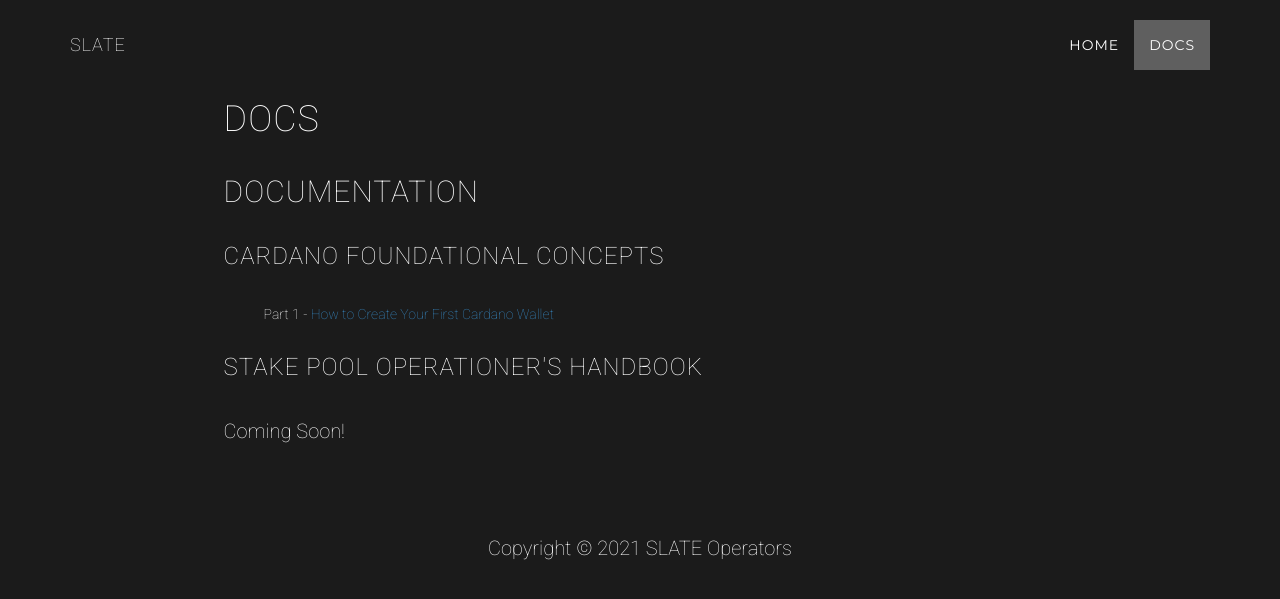
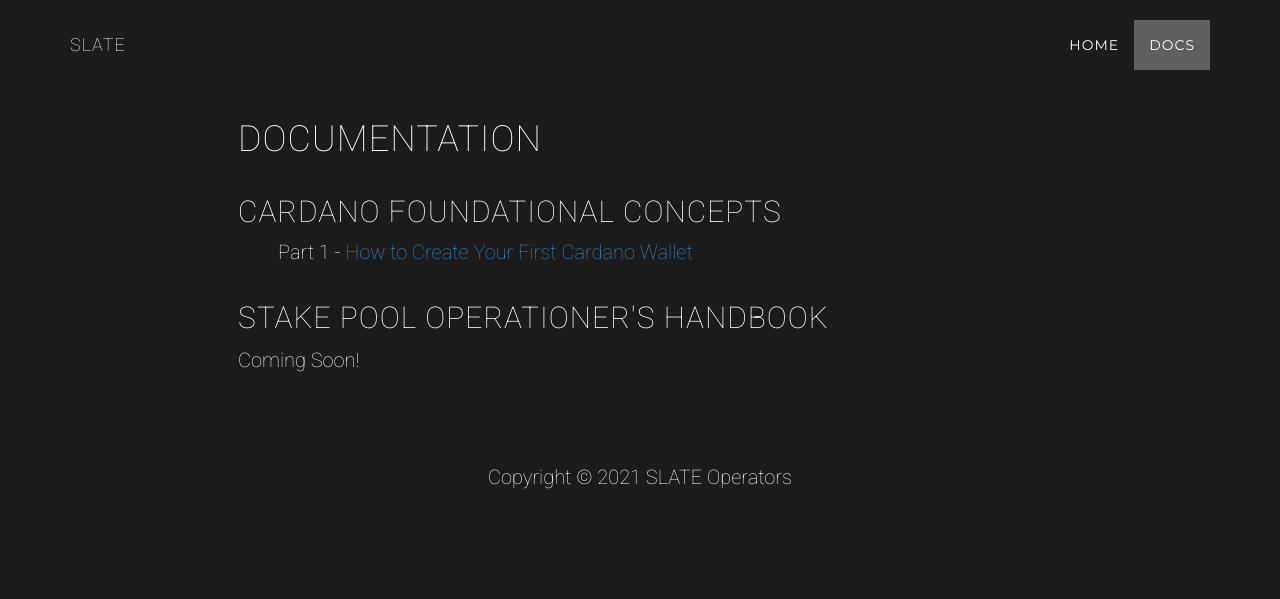
Before and after one commit to jdloft/slate-site, a Jekyll site: the page built from docs.html, in a window 1280 px wide. Shown: the top 599 px of the page. Built offline with Jekyll 4.4.1, drawn with Linux system fonts in a browser that asks for light colours.

Commit message:
Improved layout and headings

```diff
--- a/_layouts/page.html
+++ b/_layouts/page.html
@@ -2,11 +2,13 @@
 layout: default
 ---
 
-<div class="content-container">
+<div class="center-content">
   <main>
     <article class="page">
       <h1 class="page-title">{{ page.title | smartify }}</h1>
-      {{ content | smartify }}
+      <div class="content">
+        {{ content | smartify }}
+      </div>
     </article>
   </main>
 </div>
--- a/_layouts/post.html
+++ b/_layouts/post.html
@@ -29,7 +29,7 @@
     <!-- /.container -->
 </nav>
 
-<div class="content-container">
+<div class="center-content">
   <main>
     <article class="post">
       <h1 class="post-title">{{ page.title | smartify }}</h1>
--- a/_sass/slate.scss
+++ b/_sass/slate.scss
@@ -4,6 +4,8 @@
     font-family: 'Roboto',Helvetica,Arial,sans-serif;
     color: #fff;
     background-color: $color-primary-dark;
+    font-size: 20px;
+    webkit-tap-highlight-color: rgba(255,255,255,.2);
 }
 
 html {
@@ -17,7 +19,6 @@
 h4,
 h5,
 h6 {
-    margin: 0 0 35px;
     text-transform: uppercase;
     font-family: Roboto,sans-serif;
     font-weight: 100;
@@ -50,6 +51,10 @@
 
 .light {
     font-weight: 400;
+}
+
+.navbar {
+    font-size: 14px;
 }
 
 .navbar-custom {
@@ -168,7 +173,7 @@
     height: 0;
 }
 
-.content-container {
+.center-content {
     max-width: 90rem;
     margin-left: auto;
     margin-right: auto;
@@ -367,6 +372,20 @@
     background: 0 0;
 }
 
-body {
-    webkit-tap-highlight-color: rgba(255,255,255,.2);
+.page-title {
+    margin-bottom: 35px;
 }
+
+.content {
+    h1, h2 {
+        margin-top: 35px;
+    }
+
+    h3 {
+        margin-top: 30px;
+    }
+
+    h4, h5, h6 {
+        margin-top: 20px;
+    }
+}
--- a/docs.html
+++ b/docs.html
@@ -1,6 +1,6 @@
 ---
 layout: page
-title: Docs
+title: Documentation
 ---
 
 <!-- Navigation -->
```
Also changed, not shown: other parts of docs.html (+2 -4 lines).
